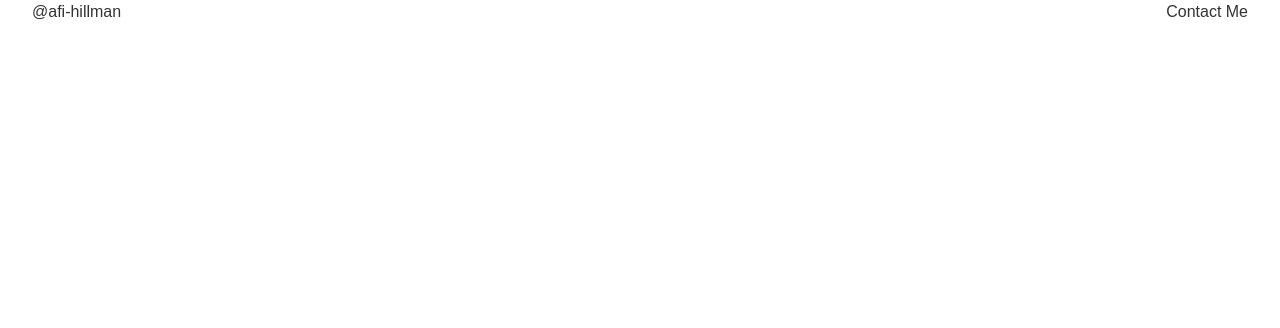
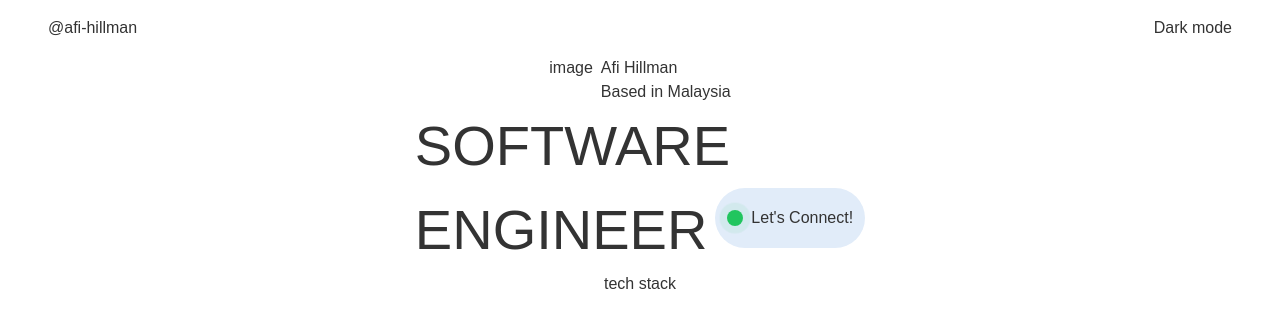
Before and after one commit to afi-hillman/my-portfolio, a Next.js app: page / in a window 1280 px wide. Shown: the top 328 px of the page. Built offline with nearby package versions, Linux system fonts and the light colour scheme.

Commit message:
wip:nav menu

```diff
--- a/package.json
+++ b/package.json
@@ -9,6 +9,7 @@
     "lint": "next lint"
   },
   "dependencies": {
+    "@radix-ui/react-slot": "^1.1.1",
     "class-variance-authority": "^0.7.1",
     "clsx": "^2.1.1",
     "lucide-react": "^0.474.0",
--- a/src/app/globals.css
+++ b/src/app/globals.css
@@ -71,3 +71,33 @@
     @apply bg-background text-foreground;
   }
 }
+
+h1 {
+  font-size: 56px;
+  line-height: 84px;
+  font-weight: 400;
+}
+
+h2 {
+  font-size: 34px;
+  line-height: 51px;
+  font-weight: 400;
+}
+
+h3 {
+  font-size: 24px;
+  line-height: 36px;
+  font-weight: 400;
+}
+
+h4 {
+  font-size: 20px;
+  line-height: 30px;
+  font-weight: 400;
+}
+
+h5 {
+  font-size: 16px;
+  line-height: 24px;
+  font-weight: 400;
+}
--- a/src/app/layout.tsx
+++ b/src/app/layout.tsx
@@ -1,6 +1,7 @@
 import type { Metadata } from "next";
 import { Geist, Geist_Mono } from "next/font/google";
 import "./globals.css";
+import NavMenu from "@/components/NavMenu";
 
 const geistSans = Geist({
   variable: "--font-geist-sans",
@@ -25,8 +26,9 @@
   return (
     <html lang="en">
       <body
-        className={`${geistSans.variable} ${geistMono.variable} antialiased`}
+        className={`${geistSans.variable} ${geistMono.variable} antialiased max-w-screen-xl mx-auto px-4 md:px-8`}
       >
+        <NavMenu />
         {children}
       </body>
     </html>
--- a/src/app/page.tsx
+++ b/src/app/page.tsx
@@ -1,10 +1,27 @@
-export default function Home() {
+const Home = () => {
   return (
-    <div className="max-w-screen-xl mx-auto px-4 md:px-8">
-      <div className="flex justify-between items-center">
-        <p>@afi-hillman</p>
-        <div>Contact Me</div>
+    <div className="flex flex-col items-center">
+      <div className="flex gap-2">
+        <div>image</div>
+        <div>
+          <p>Afi Hillman</p>
+          <p>Based in Malaysia</p>
+        </div>
       </div>
+      <div>
+        <h1>SOFTWARE</h1>
+        <div className="flex gap-2">
+          <h1>ENGINEER</h1>
+          <div className="rounded-full bg-primary py-4 px-3 h-[60px] flex gap-2 items-center">
+            <div className="relative rounded-full bg-green-500 w-4 h-4">
+              <div className="rounded-full absolute bg-green-500 animate-ping w-4 h-4"></div>
+            </div>
+            <p>Let&apos;s Connect!</p>
+          </div>
+        </div>
+      </div>
+      <div>tech stack</div>
     </div>
   );
-}
+};
+export default Home;
--- a/src/app/sandbox/page.tsx
+++ b/src/app/sandbox/page.tsx
@@ -21,6 +21,12 @@
       <div className="px-4 bg-destructive">
         <p className="text-destructive-foreground">DESTRUCTIVE</p>
       </div>
+      <div className="px-4 bg-popover">
+        <p className="text-popover-foreground">POPOVER</p>
+      </div>
+      <div className="px-4 bg-accent">
+        <p className="text-accent-foreground">ACCENT</p>
+      </div>
     </div>
   );
 };
--- /dev/null
+++ b/src/components/NavMenu.tsx
@@ -0,0 +1,12 @@
+import React from "react";
+
+const NavMenu = () => {
+  return (
+    <div className="flex justify-between items-center p-4">
+      <p className="hover:text-[#ffb703] cursor-pointer">@afi-hillman</p>
+      <div>Dark mode</div>
+    </div>
+  );
+};
+
+export default NavMenu;
--- /dev/null
+++ b/src/components/ui/button.tsx
@@ -0,0 +1,57 @@
+import * as React from "react"
+import { Slot } from "@radix-ui/react-slot"
+import { cva, type VariantProps } from "class-variance-authority"
+
+import { cn } from "@/lib/utils"
+
+const buttonVariants = cva(
+  "inline-flex items-center justify-center gap-2 whitespace-nowrap rounded-md text-sm font-medium transition-colors focus-visible:outline-none focus-visible:ring-1 focus-visible:ring-ring disabled:pointer-events-none disabled:opacity-50 [&_svg]:pointer-events-none [&_svg]:size-4 [&_svg]:shrink-0",
+  {
+    variants: {
+      variant: {
+        default:
+          "bg-primary text-primary-foreground shadow hover:bg-primary/90",
+        destructive:
+          "bg-destructive text-destructive-foreground shadow-sm hover:bg-destructive/90",
+        outline:
+          "border border-input bg-background shadow-sm hover:bg-accent hover:text-accent-foreground",
+        secondary:
+          "bg-secondary text-secondary-foreground shadow-sm hover:bg-secondary/80",
+        ghost: "hover:bg-accent hover:text-accent-foreground",
+        link: "text-primary underline-offset-4 hover:underline",
+      },
+      size: {
+        default: "h-9 px-4 py-2",
+        sm: "h-8 rounded-md px-3 text-xs",
+        lg: "h-10 rounded-md px-8",
+        icon: "h-9 w-9",
+      },
+    },
+    defaultVariants: {
+      variant: "default",
+      size: "default",
+    },
+  }
+)
+
+export interface ButtonProps
+  extends React.ButtonHTMLAttributes<HTMLButtonElement>,
+    VariantProps<typeof buttonVariants> {
+  asChild?: boolean
+}
+
+const Button = React.forwardRef<HTMLButtonElement, ButtonProps>(
+  ({ className, variant, size, asChild = false, ...props }, ref) => {
+    const Comp = asChild ? Slot : "button"
+    return (
+      <Comp
+        className={cn(buttonVariants({ variant, size, className }))}
+        ref={ref}
+        {...props}
+      />
+    )
+  }
+)
+Button.displayName = "Button"
+
+export { Button, buttonVariants }
--- a/tailwind.config.ts
+++ b/tailwind.config.ts
@@ -10,53 +10,53 @@
   theme: {
     extend: {
       colors: {
-  			background: 'hsl(var(--background))',
-  			foreground: 'hsl(var(--foreground))',
+        background: "hsl(var(--background))",
+        foreground: "hsl(var(--foreground))",
         card: {
-  				DEFAULT: 'hsl(var(--card))',
-  				foreground: 'hsl(var(--card-foreground))'
+          DEFAULT: "hsl(var(--card))",
+          foreground: "hsl(var(--card-foreground))",
         },
         popover: {
-  				DEFAULT: 'hsl(var(--popover))',
-  				foreground: 'hsl(var(--popover-foreground))'
+          DEFAULT: "hsl(var(--popover))",
+          foreground: "hsl(var(--popover-foreground))",
         },
         primary: {
-  				DEFAULT: 'hsl(var(--primary))',
-  				foreground: 'hsl(var(--primary-foreground))'
+          DEFAULT: "hsl(var(--primary))",
+          foreground: "hsl(var(--primary-foreground))",
         },
         secondary: {
-  				DEFAULT: 'hsl(var(--secondary))',
-  				foreground: 'hsl(var(--secondary-foreground))'
+          DEFAULT: "hsl(var(--secondary))",
+          foreground: "hsl(var(--secondary-foreground))",
         },
         muted: {
-  				DEFAULT: 'hsl(var(--muted))',
-  				foreground: 'hsl(var(--muted-foreground))'
+          DEFAULT: "hsl(var(--muted))",
+          foreground: "hsl(var(--muted-foreground))",
         },
         accent: {
-  				DEFAULT: 'hsl(var(--accent))',
-  				foreground: 'hsl(var(--accent-foreground))'
+          DEFAULT: "hsl(var(--accent))",
+          foreground: "hsl(var(--accent-foreground))",
         },
         destructive: {
-  				DEFAULT: 'hsl(var(--destructive))',
-  				foreground: 'hsl(var(--destructive-foreground))'
+          DEFAULT: "hsl(var(--destructive))",
+          foreground: "hsl(var(--destructive-foreground))",
         },
-  			border: 'hsl(var(--border))',
-  			input: 'hsl(var(--input))',
-  			ring: 'hsl(var(--ring))',
+        border: "hsl(var(--border))",
+        input: "hsl(var(--input))",
+        ring: "hsl(var(--ring))",
         chart: {
-  				'1': 'hsl(var(--chart-1))',
-  				'2': 'hsl(var(--chart-2))',
-  				'3': 'hsl(var(--chart-3))',
-  				'4': 'hsl(var(--chart-4))',
-  				'5': 'hsl(var(--chart-5))'
-  			}
+          "1": "hsl(var(--chart-1))",
+          "2": "hsl(var(--chart-2))",
+          "3": "hsl(var(--chart-3))",
+          "4": "hsl(var(--chart-4))",
+          "5": "hsl(var(--chart-5))",
+        },
       },
       borderRadius: {
-  			lg: 'var(--radius)',
-  			md: 'calc(var(--radius) - 2px)',
-  			sm: 'calc(var(--radius) - 4px)'
-  		}
-  	}
+        lg: "var(--radius)",
+        md: "calc(var(--radius) - 2px)",
+        sm: "calc(var(--radius) - 4px)",
       },
-  plugins: [require("tailwindcss-animate")],
+    },
+  },
+  //   plugins: [require("tailwindcss-animate")],
 } satisfies Config;
```
Also changed, not shown: 1 other file (tests, documents, lock files or other folders). Lines whose indentation alone changed are shown as unchanged.
